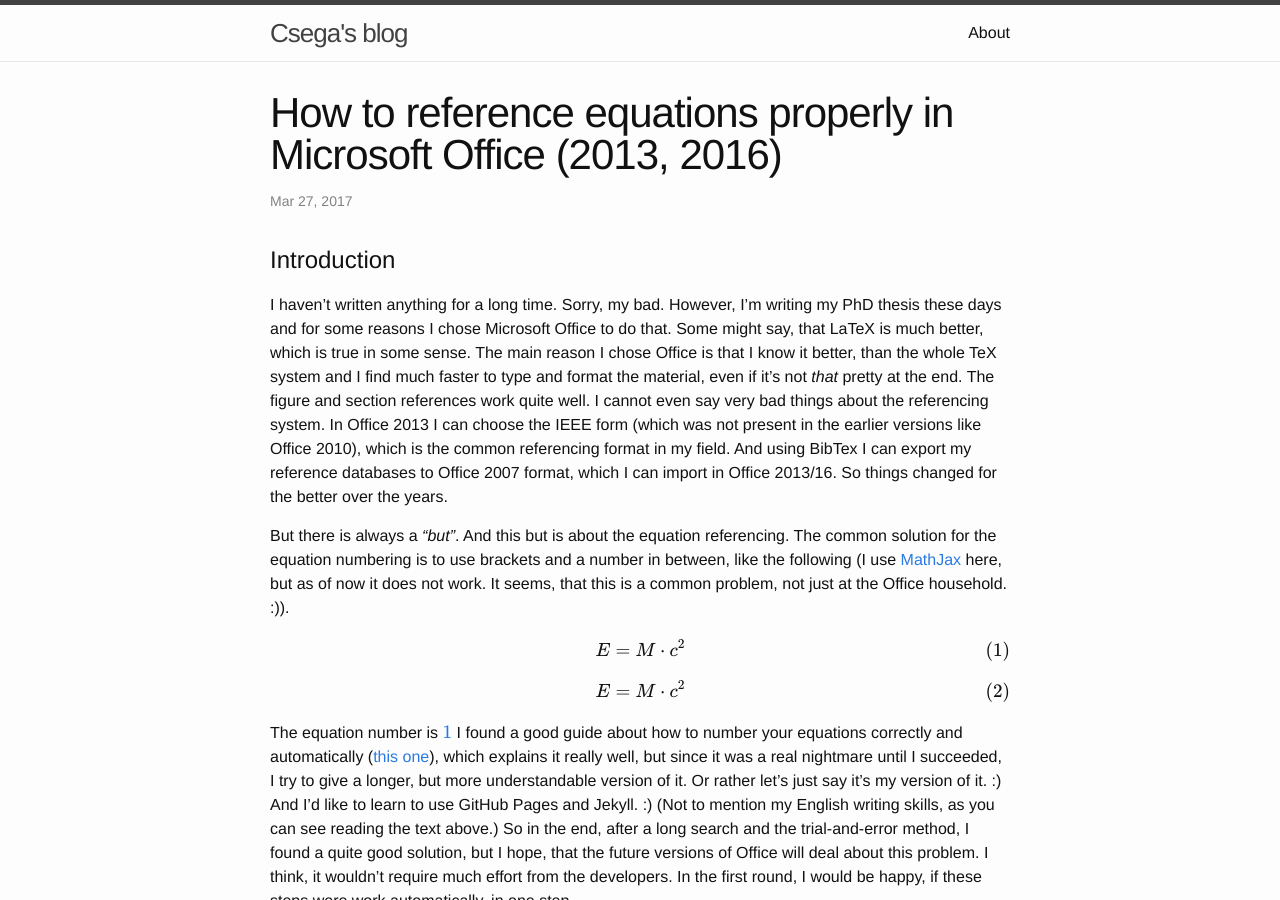
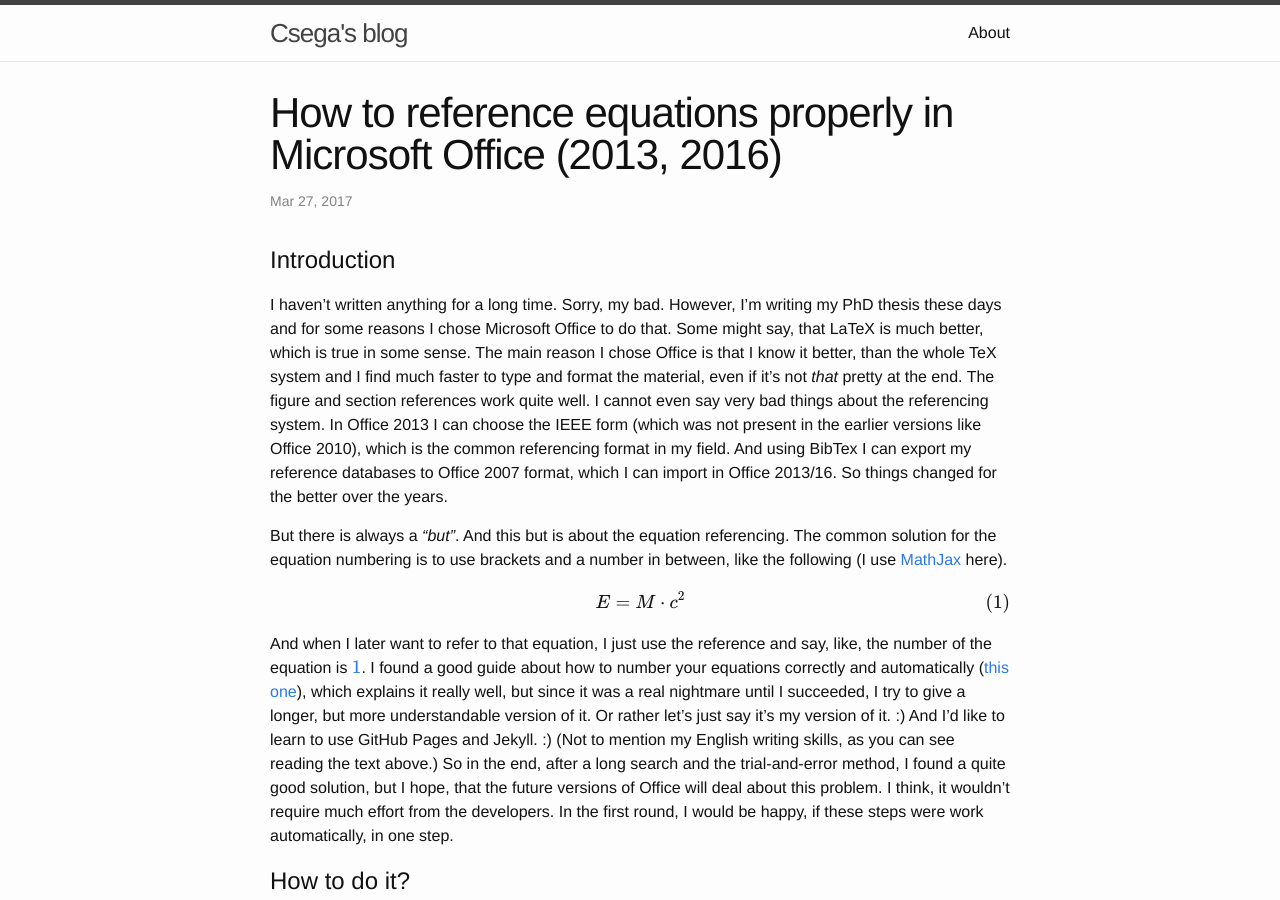
Before and after one commit to Csega/csega.github.io, a Jekyll site: the page built from _posts/2017-03-27-office-euqation-referencing.markdown, in a window 1280 px wide and 900 px high. Built offline with Jekyll 4.4.1, drawn with Linux system fonts in a browser that asks for light colours; formulas are drawn with MathJax 3.

Commit message:
Final touches on the equation referencing with MathJax. Everything seems to work. Hurray! :)

```diff
--- a/_posts/2017-03-27-office-euqation-referencing.markdown
+++ b/_posts/2017-03-27-office-euqation-referencing.markdown
@@ -8,14 +8,11 @@ categories: mypost
 
 I haven't written anything for a long time. Sorry, my bad. However, I'm writing my PhD thesis these days and for some reasons I chose Microsoft Office to do that. Some might say, that LaTeX is much better, which is true in some sense. The main reason I chose Office is that I know it better, than the whole TeX system and I find much faster to type and format the material, even if it's not *that* pretty at the end. The figure and section references work quite well. I cannot even say very bad things about the referencing system. In Office 2013 I can choose the IEEE form (which was not present in the earlier versions like Office 2010), which is the common referencing format in my field. And using BibTex I can export my reference databases to Office 2007 format, which I can import in Office 2013/16. So things changed for the better over the years.
 
-But there is always a *"but"*. And this but is about the equation referencing. The common solution for the equation numbering is to use brackets and a number in between, like the following (I use [MathJax][mathjax] here, but as of now it does not work. It seems, that this is a common problem, not just at the Office household. :)).
+But there is always a *"but"*. And this but is about the equation referencing. The common solution for the equation numbering is to use brackets and a number in between, like the following (I use [MathJax][mathjax] here).
 
-$$E = M \cdot c^2 \label{matter-energy}$$
+$$E = M \cdot c^2 \label{eq:matter-energy}$$
 
-$$E = M \cdot c^2$$
-
-The equation number is \ref{matter-energy}
-I found a good guide about how to number your equations correctly and automatically ([this one][office2016-eq-num]), which explains it really well, but since it was a real nightmare until I succeeded, I try to give a longer, but more understandable version of it. Or rather let's just say it's my version of it. :) And I'd like to learn to use GitHub Pages and Jekyll. :) (Not to mention my English writing skills, as you can see reading the text above.) So in the end, after a long search and the trial-and-error method, I found a quite good solution, but I hope, that the future versions of Office will deal about this problem. I think, it wouldn't require much effort from the developers. In the first round, I would be happy, if these steps were work automatically, in one step.
+And when I later want to refer to that equation, I just use the reference and say, like, the number of the equation is \ref{eq:matter-energy}. I found a good guide about how to number your equations correctly and automatically ([this one][office2016-eq-num]), which explains it really well, but since it was a real nightmare until I succeeded, I try to give a longer, but more understandable version of it. Or rather let's just say it's my version of it. :) And I'd like to learn to use GitHub Pages and Jekyll. :) (Not to mention my English writing skills, as you can see reading the text above.) So in the end, after a long search and the trial-and-error method, I found a quite good solution, but I hope, that the future versions of Office will deal about this problem. I think, it wouldn't require much effort from the developers. In the first round, I would be happy, if these steps were work automatically, in one step.
 
 # How to do it?
 
```
